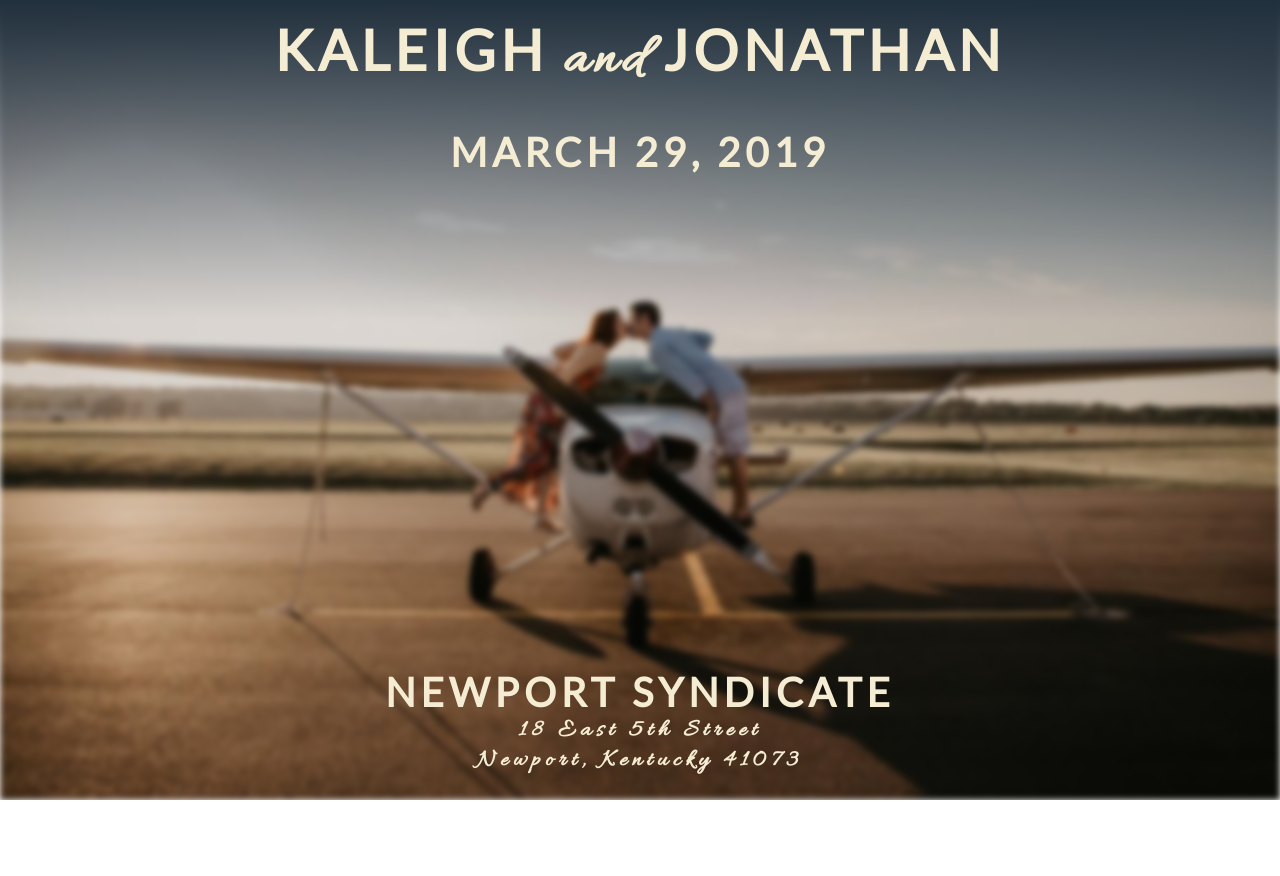
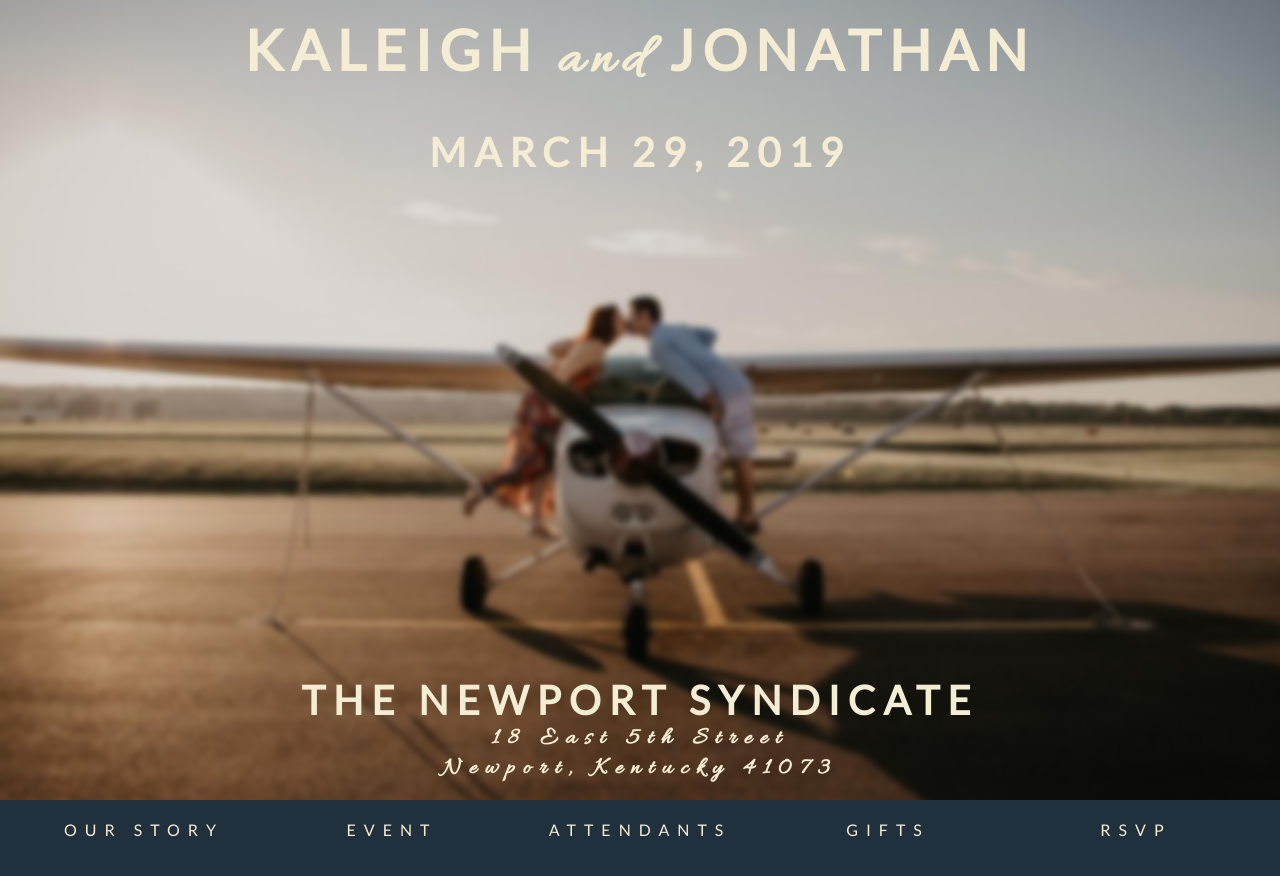
Before and after one commit to jonscheiding/jkshindig-wedding-site, a React (Create React App) app: page / in a window 1280 px wide. Shown: the top 876 px of the page. Before the commit the page ends 800 px from the top, so only its background shows below. Built offline with nearby package versions, Linux system fonts and the light colour scheme; a web font is replaced by a local one.

Commit message:
Added parallax

```diff
--- a/package.json
+++ b/package.json
@@ -6,6 +6,7 @@
     "prop-types": "^15.6.2",
     "react": "^16.4.2",
     "react-dom": "^16.4.2",
+    "react-parallax": "^1.8.0",
     "react-scripts": "1.1.4",
     "styled-components": "^3.4.4"
   },
--- a/public/index.html
+++ b/public/index.html
@@ -11,6 +11,7 @@
     <link rel="manifest" href="%PUBLIC_URL%/manifest.json">
     <link rel="shortcut icon" href="%PUBLIC_URL%/favicon.ico">
 
+    <link rel="stylesheet" href="https://unpkg.com/purecss@1.0.0/build/grids-responsive-min.css">
     <link href="https://fonts.googleapis.com/css?family=Allura|Asap:700|La+Belle+Aurore|Lato|Zeyada" rel="stylesheet">
     <!--
       Notice the use of %PUBLIC_URL% in the tags above.
--- a/src/App.js
+++ b/src/App.js
@@ -1,6 +1,7 @@
 import React, { Component } from 'react';
 
 import styled from 'styled-components';
+import { Parallax, Background } from 'react-parallax';
 
 const BackgroundImage = styled.div`
   background-image: url('/splash-image.jpg');
@@ -10,11 +11,8 @@ const BackgroundImage = styled.div`
   height: 100vh;
   width: 100vw;
 
-  position: absolute;
-  top: 0;
-  z-index: -2;
-
   filter: blur(3px);
+  transform: scale(1.05);
 `;
 
 const BackgroundOverlay = styled.div`
@@ -60,22 +58,52 @@ class App extends Component {
   render() {
     return (
       <div>
+        <Parallax strength={350} style={{height: '100vh'}}>
+          <Background>
             <BackgroundImage />
-        <BackgroundOverlay />
+          </Background>
+          <div style={{height: '100vh'}}>
             <Header1>
               Kaleigh <Script>and</Script> Jonathan
             </Header1>
-        <Header2>
-          March 29, 2019
-        </Header2>
-        <Header2 style={{position: 'absolute', bottom: '1vh', width: '100%', boxSizing: 'border-box'}}>
-          Newport Syndicate
+            <Header2>March 29, 2019</Header2>
+            <Header2 style={{position: 'absolute', bottom: 0, width: '100%', boxSizing: 'border-box'}}>
+              The Newport Syndicate
               <Script style={{display: 'block', fontSize: '3vh'}}>
                 <div>18 East 5th Street</div>
                 <div>Newport, Kentucky 41073</div>
               </Script>
             </Header2>
           </div>
+        </Parallax>
+        <div style={{position: 'sticky', top: 0}}>
+          <ul>
+            <li>OUR STORY</li>
+            <li>EVENT</li>
+            <li>ATTENDANTS</li>
+            <li>GIFTS</li>
+            <li>RSVP</li>
+          </ul>
+        </div>
+        <div style={{height: '1000vh'}} />
+      </div>
+      // <div>
+      //   <BackgroundImage />
+      //   <BackgroundOverlay />
+      //   <Header1>
+      //     Kaleigh <Script>and</Script> Jonathan
+      //   </Header1>
+      //   <Header2>
+      //     March 29, 2019
+      //   </Header2>
+      //   <Header2 style={{position: 'absolute', bottom: '1vh', width: '100%', boxSizing: 'border-box'}}>
+      //     Newport Syndicate
+      //     <Script style={{display: 'block', fontSize: '3vh'}}>
+      //       <div>18 East 5th Street</div>
+      //       <div>Newport, Kentucky 41073</div>
+      //     </Script>
+      //   </Header2>
+      // </div>
     );
   }
 }
--- a/src/index.css
+++ b/src/index.css
@@ -2,7 +2,21 @@ body {
   margin: 0;
   padding: 0;
   font-family: 'Lato', sans-serif;
-  letter-spacing: 5px;
+  letter-spacing: 8px;
 
   color: #f5edd3;
+  background-color: rgb(33, 48, 61);
 }
+
+li {
+  display: inline-block;
+  width: 20%;
+  font-size: 2vh;
+  text-align: center;
+}
+
+ul {
+  margin: 20px;
+  padding: 0;
+  position: sticky;
+}
```
Also changed, not shown: 1 other file (tests, documents, lock files or other folders). Lines whose indentation alone changed are shown as unchanged.
